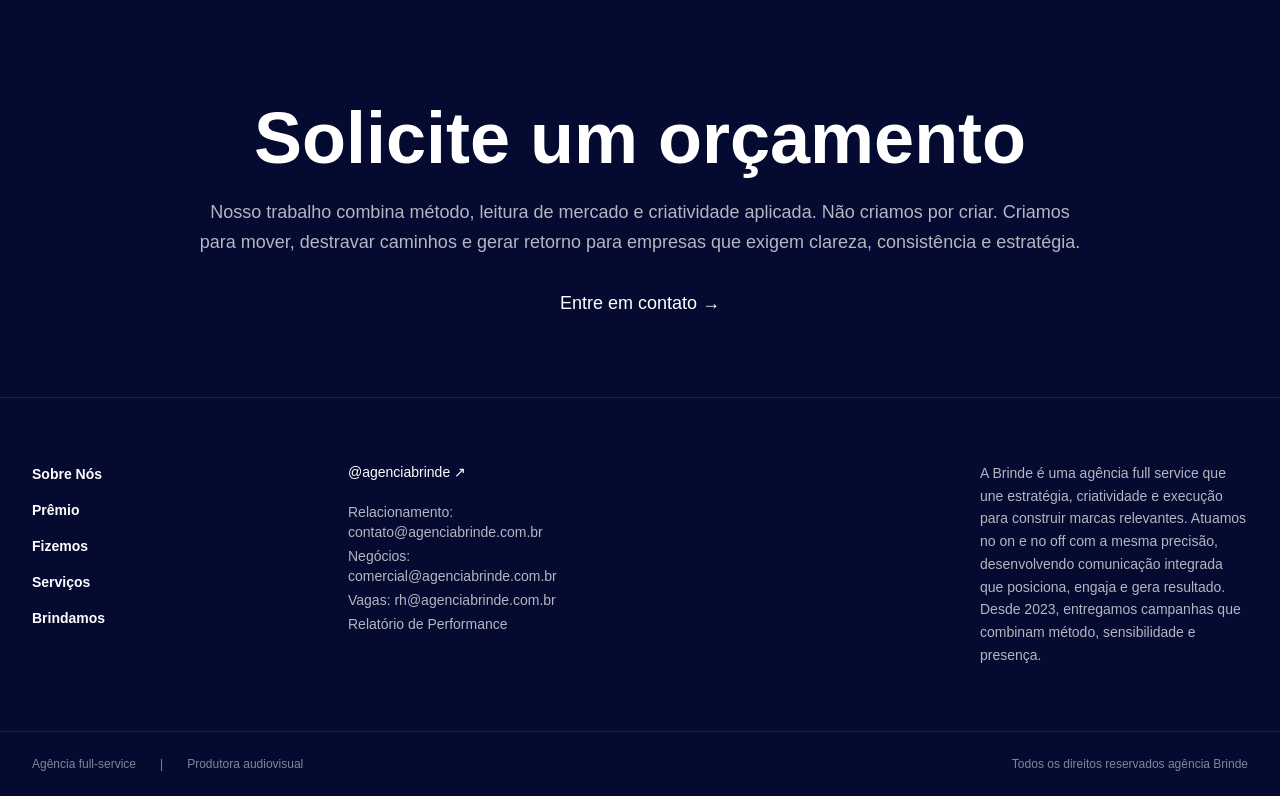
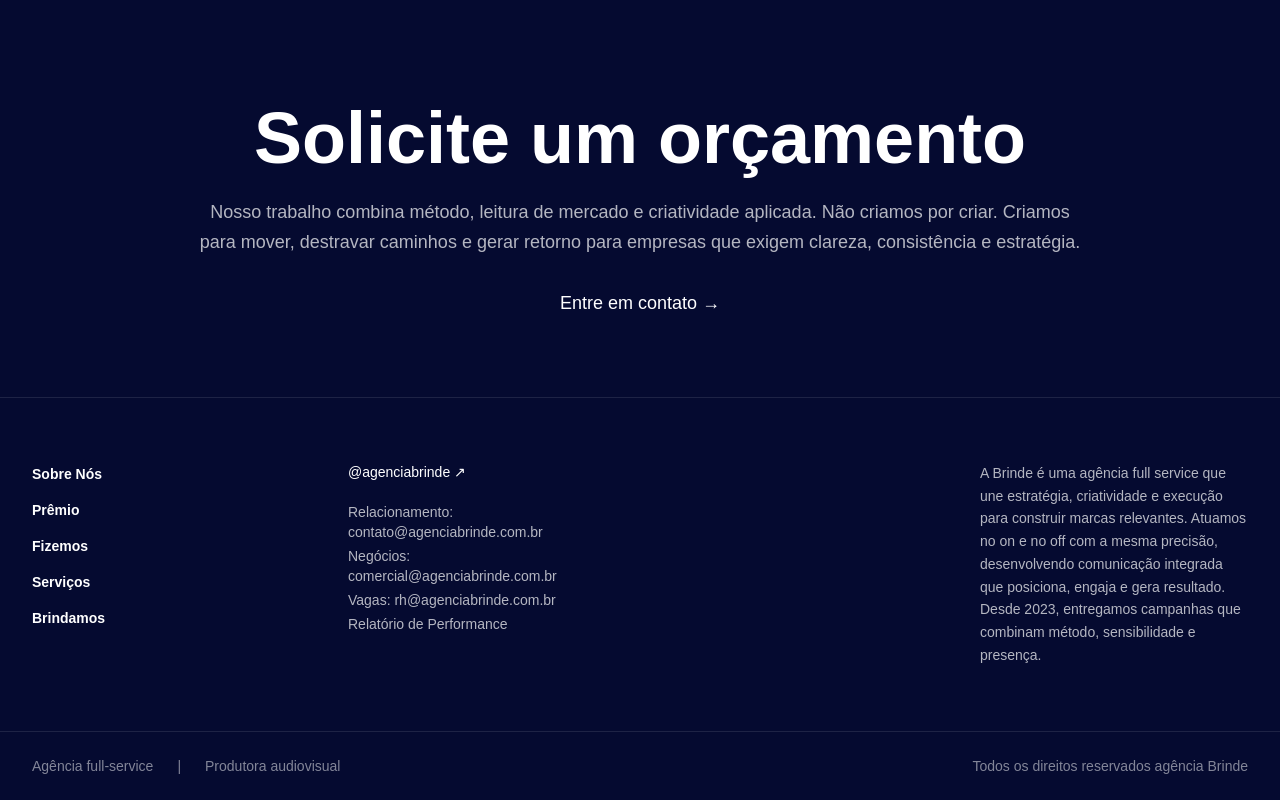
Before and after one commit to devbrn/brinde-2026, a Next.js app: page / in a window 1280 px wide. Shown: the part 3405-4205 px from the top of the page. Built offline with nearby package versions, Linux system fonts and the light colour scheme; a web font is replaced by a local one.

Commit message:
fix: footer — bottom bar text-xs → text-sm

```diff
--- a/components/Footer.tsx
+++ b/components/Footer.tsx
@@ -102,7 +102,7 @@ export function Footer() {
       </div>
 
       {/* Bottom bar */}
-      <div className="border-t border-white/10 px-8 py-6 flex flex-col md:flex-row justify-between items-center gap-2 text-xs text-white/50">
+      <div className="border-t border-white/10 px-8 py-6 flex flex-col md:flex-row justify-between items-center gap-2 text-sm text-white/50">
         <div className="flex gap-6">
           <span>Agência full-service</span>
           <span>|</span>
```
